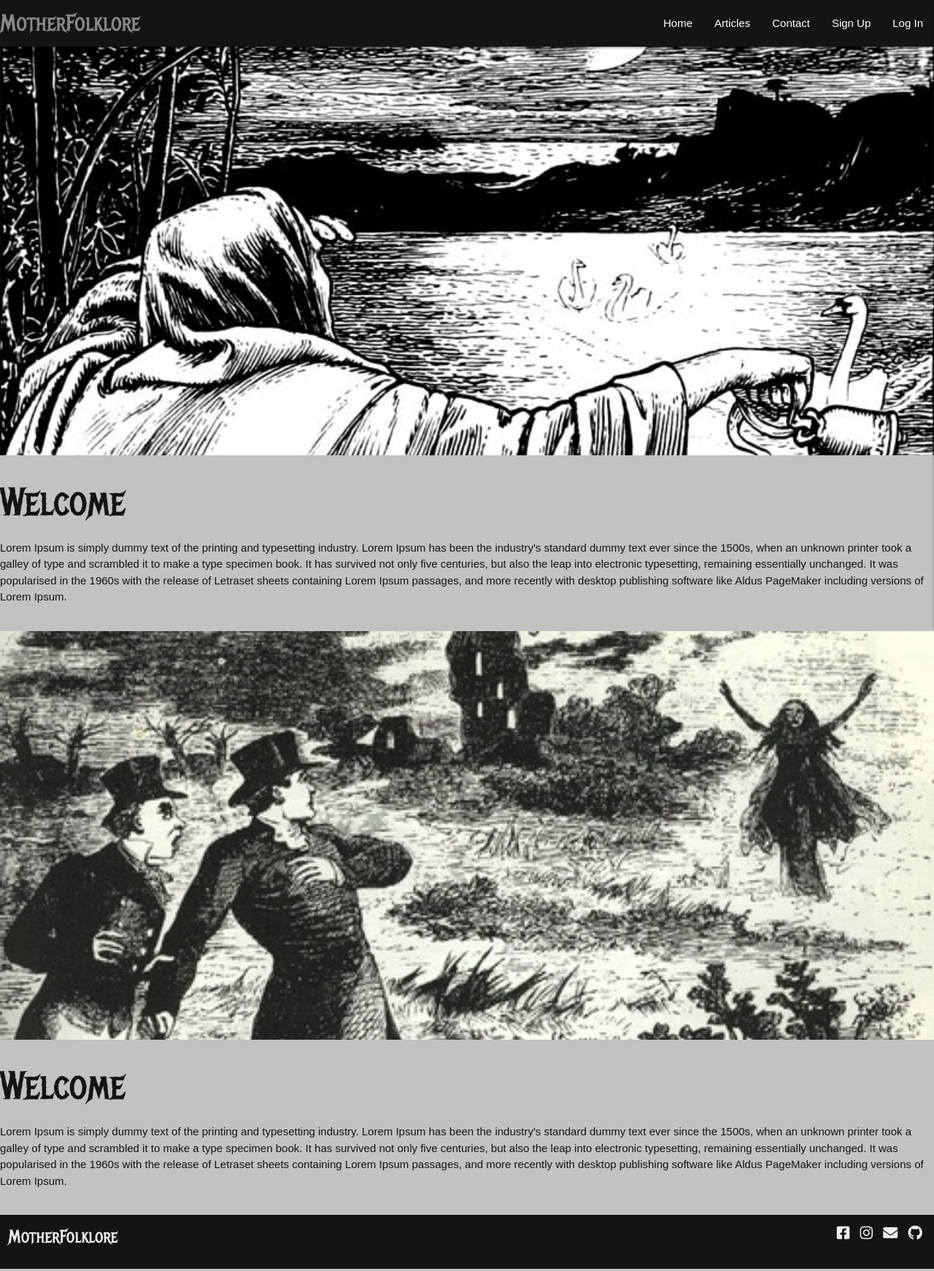
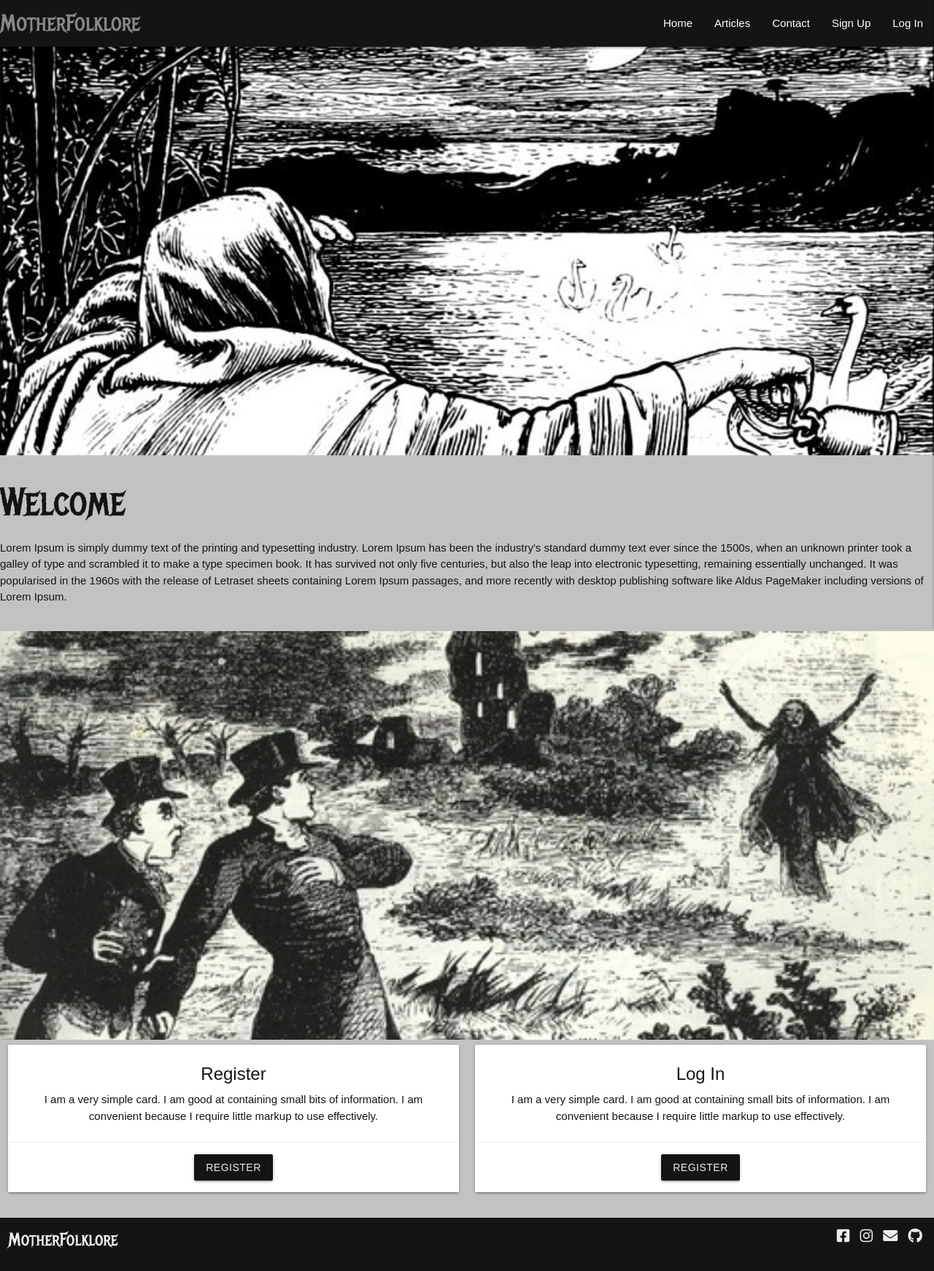
Before and after one commit to AideenM12/MotherFolklore-MS3, a Flask app: page / in a window 1280 px wide. Shown: the whole page at 73% size. Run offline with Flask 2, Linux system fonts and the light colour scheme; data that the repository does not hold is empty; some libraries are stand-ins or nearby versions; some web fonts are replaced.

Commit message:
Add Register/Login cards to home page

```diff
--- a/templates/index.html
+++ b/templates/index.html
@@ -1,5 +1,6 @@
 {% extends 'base.html' %}
 {% block content %}
+<main>
 <div class="parallax-container">
     <div class="parallax"><img src="static/images/childrenoflir.jpg"></div>
   </div>
@@ -11,9 +12,37 @@
     <div class="parallax"><img src="static/images/banshee3.jpg"></div>
   </div>
   <div class="row">
-    <h2>Welcome</h2>
-    <p>Lorem Ipsum is simply dummy text of the printing and typesetting industry. Lorem Ipsum has been the industry's standard dummy text ever since the 1500s, when an unknown printer took a galley of type and scrambled it to make a type specimen book. It has survived not only five centuries, but also the leap into electronic typesetting, remaining essentially unchanged. It was popularised in the 1960s with the release of Letraset sheets containing Lorem Ipsum passages, and more recently with desktop publishing software like Aldus PageMaker including versions of Lorem Ipsum.</p>
+    <div class="col s6 ">
+      <div class="card ">
+         <div class="card-content center-align ">
+            <span class="card-title">Register</span>
+            <p>I am a very simple card. I am good at containing small bits of information.
+               I am convenient because I require little markup to use effectively.
+            </p>
+         </div>
+         <div class=" center-align card-action">
+
+          <a href="{{ url_for('registration') }}" class="btn">Register </a>
+
+       </div>
+         </div>
+         </div>
+         <div class="col s6 ">
+         <div class="card ">
+          <div class="card-content center-align ">
+             <span class="card-title">Log In</span>
+             <p>I am a very simple card. I am good at containing small bits of information.
+                I am convenient because I require little markup to use effectively.
+             </p>
+          </div>
+          <div class=" center-align card-action">
+
+            <a href="{{ url_for('login') }}" class="btn">Register </a>
+
+         </div>
+          </div>
+          </div>
 </div>
-
+</main>
 
 {% endblock %}
```
